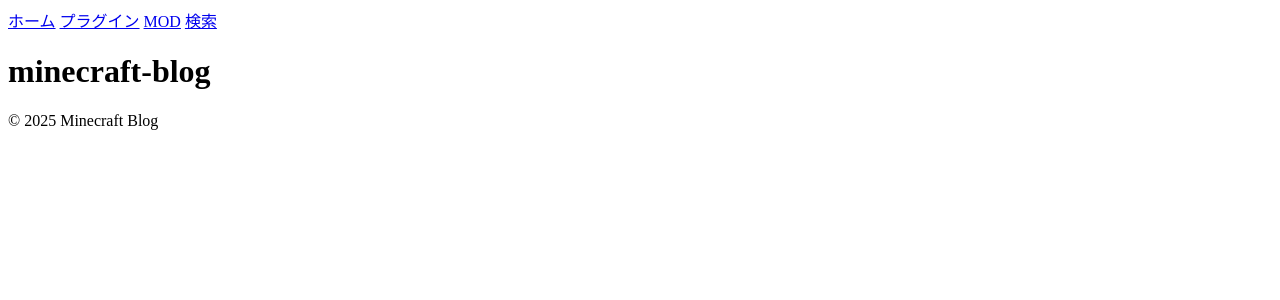
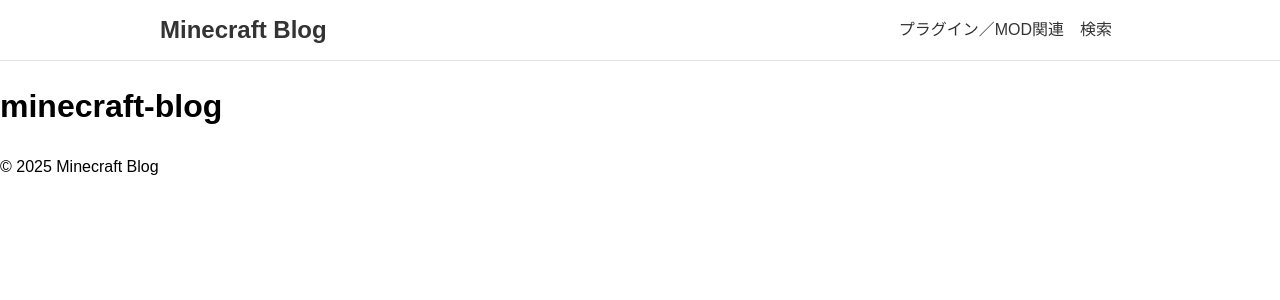
Before and after one commit to Riku-tatuto/minecraft-blog, a Jekyll site: the page built from README.md, in a window 1280 px wide. Shown: the top 300 px of the page. Built offline with Jekyll 4.4.1, drawn with Linux system fonts in a browser that asks for light colours; our own code applies the rules of GitHub Pages for plain Markdown files.

Commit message:
Update default.html

```diff
--- a/_layouts/default.html
+++ b/_layouts/default.html
@@ -5,19 +5,29 @@
   <meta name="viewport" content="width=device-width, initial-scale=1">
   <title>{{ page.title | default: site.title }}</title>
   <link rel="stylesheet" href="{{ site.baseurl }}/assets/css/navbar.css">
+  <link rel="stylesheet" href="{{ site.baseurl }}/assets/css/home.css">
 </head>
 <body>
-  <header class="site-header">
-    <nav>
-      <a href="{{ site.baseurl }}/home.html">ホーム</a>
-      <a href="{{ site.baseurl }}/plugin.html">プラグイン</a>
-      <a href="{{ site.baseurl }}/mod.html">MOD</a>
-      <a href="{{ site.baseurl }}/search.html">検索</a>
-    </nav>
-  </header>
+  <nav class="site-nav">
+    <div class="nav-container">
+      <a class="site-logo" href="{{ site.baseurl }}/home.html">{{ site.title }}</a>
+      <ul class="nav-list">
+        <li class="nav-item dropdown">
+          <a href="#">プラグイン／MOD関連</a>
+          <ul class="dropdown-menu">
+            <li><a href="{{ site.baseurl }}/plugin.html">プラグイン関連</a></li>
+            <li><a href="{{ site.baseurl }}/mod.html">MOD関連</a></li>
+          </ul>
+        </li>
+        <li class="nav-item"><a href="{{ site.baseurl }}/search.html">検索</a></li>
+      </ul>
+    </div>
+  </nav>
+
   <main>
     {{ content }}
   </main>
+
   <footer>&copy; {{ site.time | date: "%Y" }} Minecraft Blog</footer>
 </body>
 </html>
```
